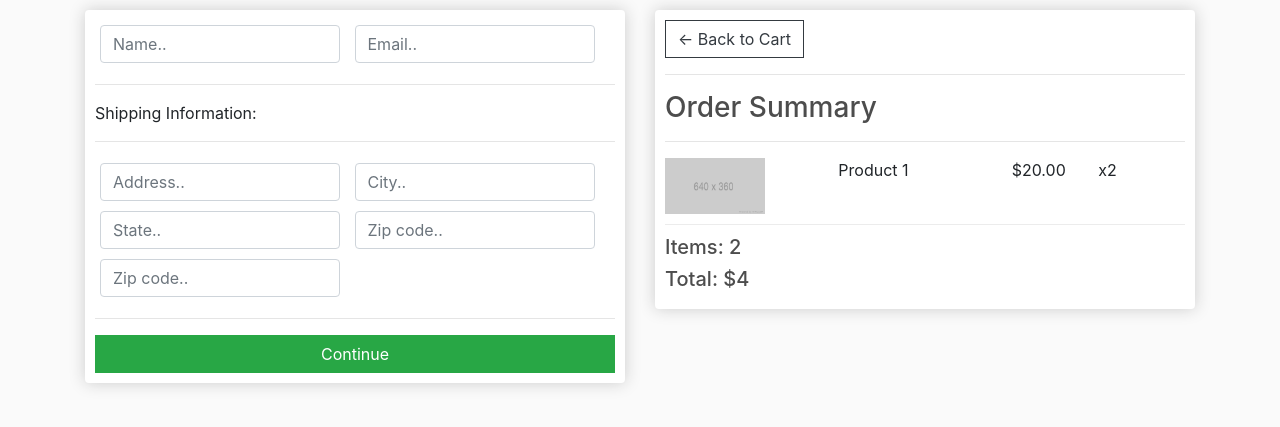
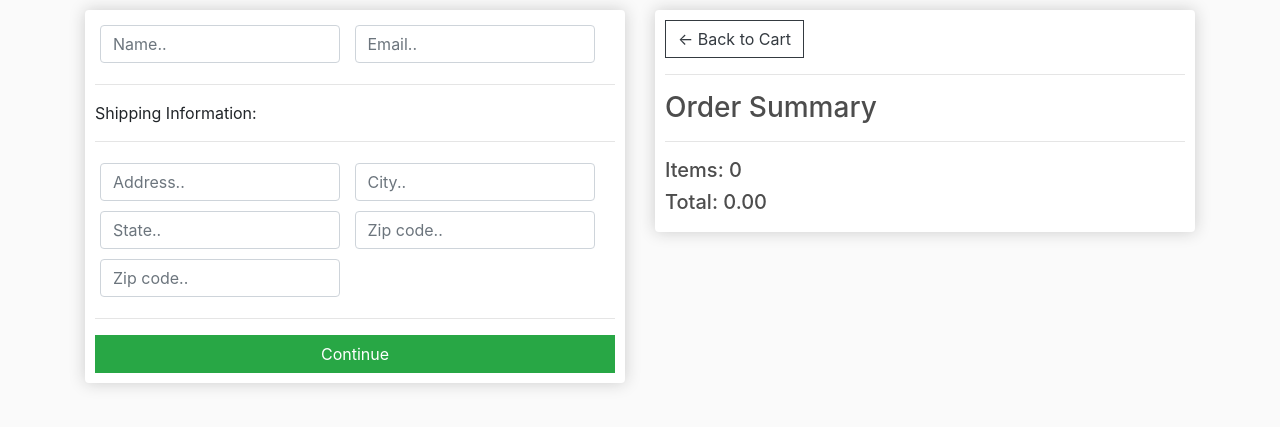
Before and after one commit to anas-ecam2020/ecommerce, a Django app: page /checkout/ in a window 1280 px wide. Shown: the part 57-484 px from the top of the page. Run offline with Django 3.2, Linux system fonts and the light colour scheme; some libraries are stand-ins or nearby versions.

Commit message:
Render checkout

```diff
--- a/store/templates/store/checkout.html
+++ b/store/templates/store/checkout.html
@@ -53,14 +53,16 @@
 				<hr>
 				<h3>Order Summary</h3>
 				<hr>
+				{% for item in items %}
 				<div class="cart-row">
-					<div style="flex:2"><img class="row-image" src="{% static 'images/placeholder.png' %}"></div>
-					<div style="flex:2"><p>Product 1</p></div>
-					<div style="flex:1"><p>$20.00</p></div>
-					<div style="flex:1"><p>x2</p></div>
+					<div style="flex:2"><img class="row-image" src="{{item.product.imageURL}}"></div>
+					<div style="flex:2"><p>{{item.product.name}}</p></div>
+					<div style="flex:1"><p>{{item.product.price}}€</p></div>
+					<div style="flex:1"><p>{{item.quantity}}</p></div>
 				</div>
-				<h5>Items:   2</h5>
-				<h5>Total:   $4</h5>
+				{% endfor %}
+				<h5>Items: {{order.get_cart_items}}</h5>
+				<h5>Total: {{order.get_cart_total | floatformat:2}}</h5>
 			</div>
 		</div>
 	</div>
--- a/store/views.py
+++ b/store/views.py
@@ -26,5 +26,14 @@ def cart(request):
 
 
 def checkout(request):
-    context = {}
+
+    if request.user.is_authenticated:
+        customer = request.user.customer
+        order, created = Order.objects.get_or_create(customer=customer, complete=False)
+        items = order.orderitem_set.all()
+    else:
+        items = []
+        order = {'get_cart_total': 0, 'get_cart_items':0}
+
+    context = {'items':items, 'order':order}
     return render(request, 'store/checkout.html', context)
```
